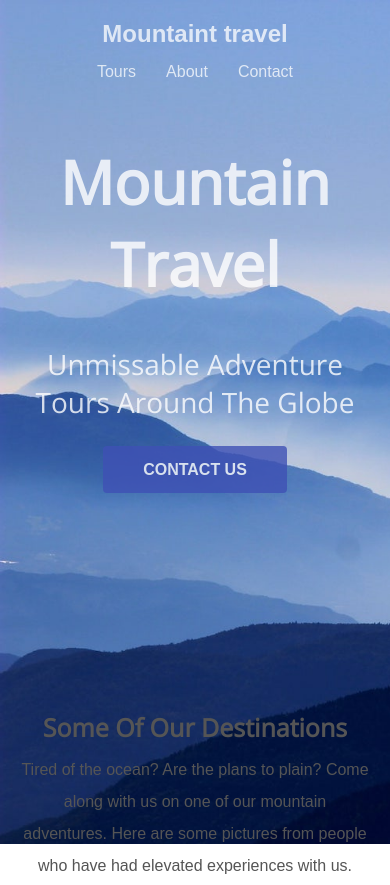
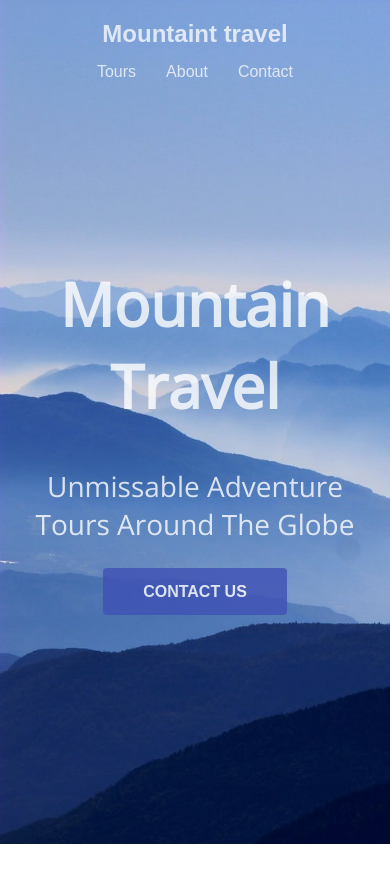
Before and after one commit to Tarang-singhal/Mountain-Land, a plain HTML site: page index.html in a window 390 px wide. Shown: the top 885 px of the page. Drawn offline with nearby package versions, Linux system fonts and the light colour scheme.

Commit message:
a small change

```diff
--- a/assets/css/styles.css
+++ b/assets/css/styles.css
@@ -111,9 +111,9 @@ section:not(.hero):nth-child(even) {
 }
 
 @media (max-width: 800px) {
-    .hero {
+    /* .hero {
         min-height: 600px;
-    }
+    } */
     .hero h1 {
         font-size: 48px;
     }
```
